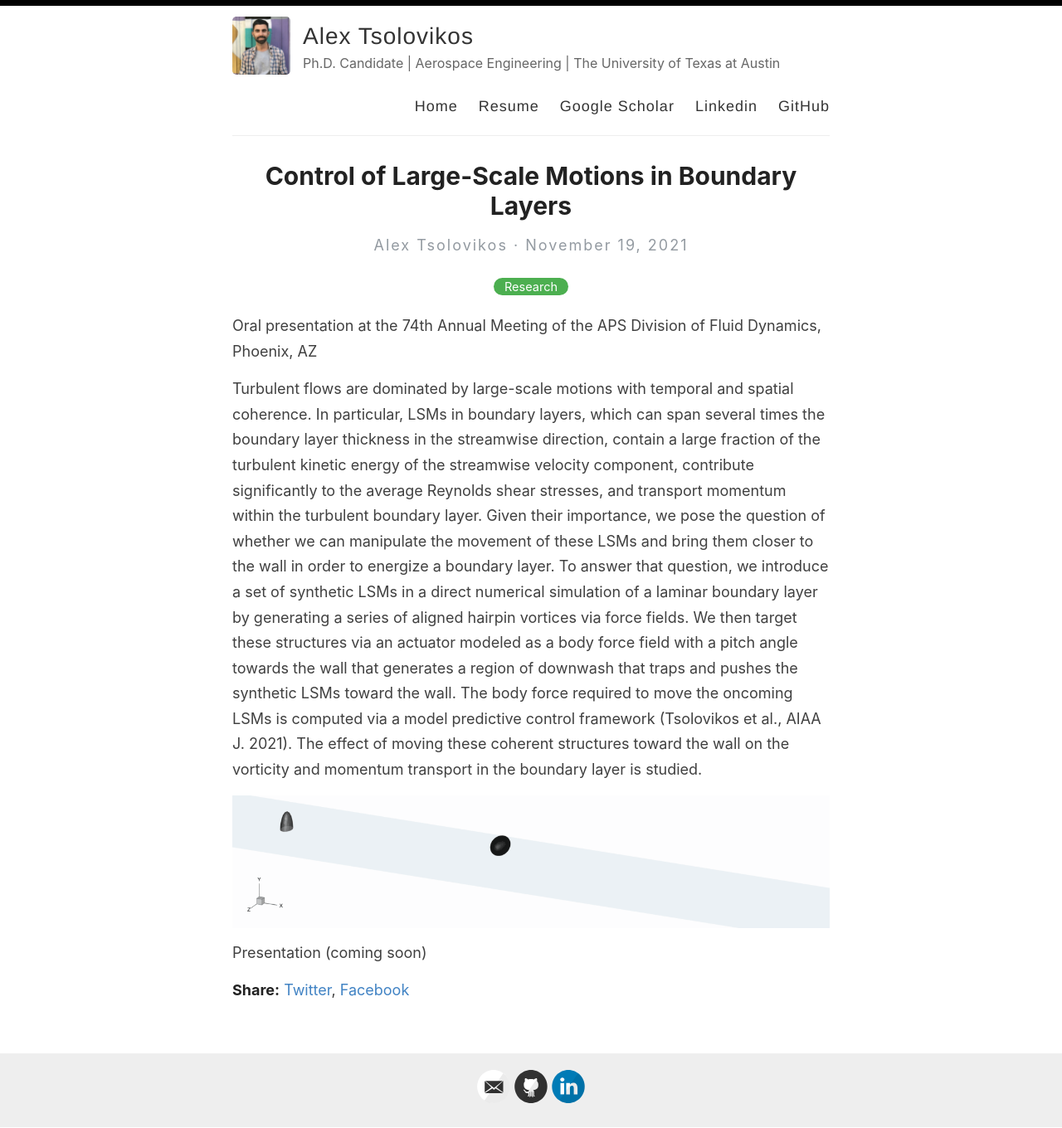
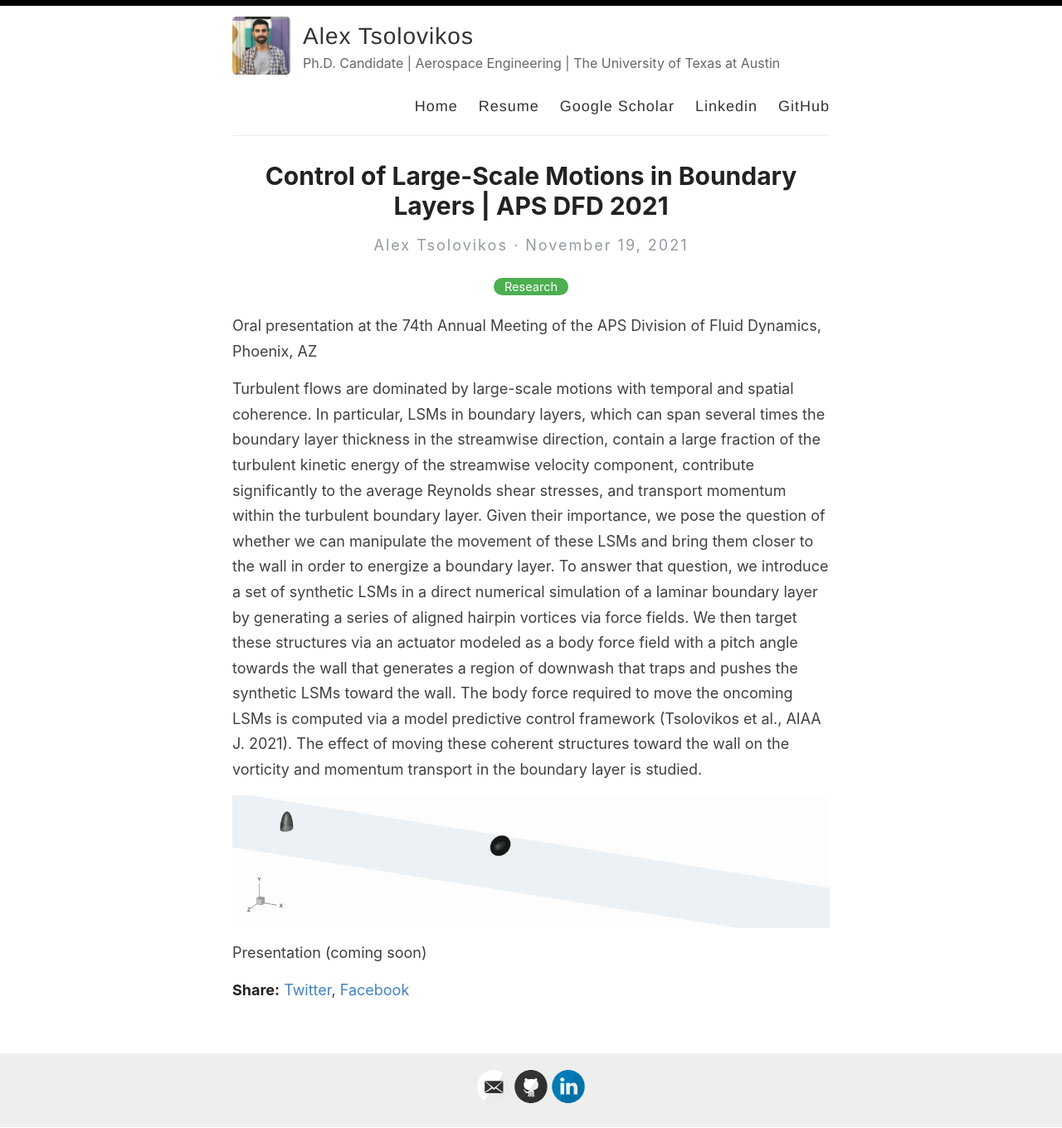
Before and after one commit to alextsolovikos/alextsolovikos.github.io, a Jekyll site: the page built from _posts/2021-11-19-control-of-lsms.md, in a window 1280 px wide. Shown: the whole page at 83% size. Built offline with Jekyll 4.4.1, drawn with Linux system fonts in a browser that asks for light colours.

Commit message:
Update 2021-11-19-control-of-lsms.md

```diff
--- a/_posts/2021-11-19-control-of-lsms.md
+++ b/_posts/2021-11-19-control-of-lsms.md
@@ -1,6 +1,6 @@
 ---
 layout: post
-title: Control of Large-Scale Motions in Boundary Layers
+title: Control of Large-Scale Motions in Boundary Layers | APS DFD 2021
 categories: Research
 ---
 
```
